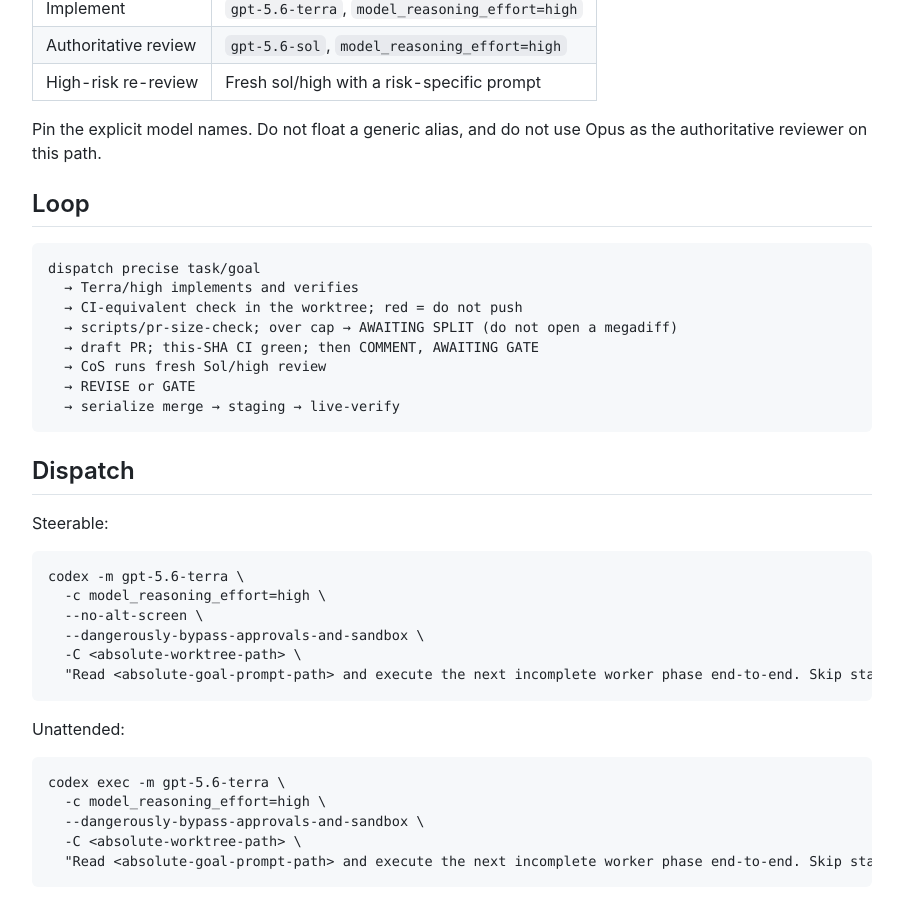
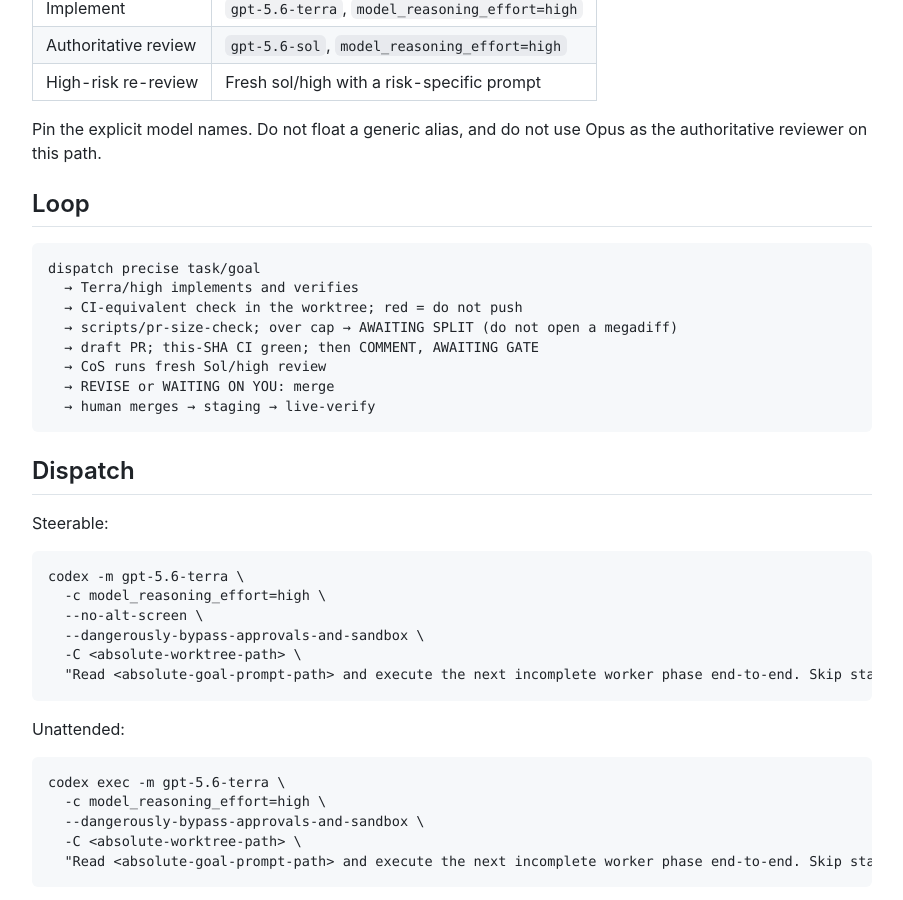
Before and after one commit to cortex-mesh/controller-playbook, a Jekyll site: the page built from playbooks/codex.md, in a window 1280 px wide and 900 px high, scrolled down 321 px. Shown: the whole window, without its empty margins (188-1091 px from the left). Built offline with Jekyll 4.4.1, drawn with Linux system fonts in a browser that asks for light colours; our own code applies the rules of GitHub Pages for plain Markdown files; some of the changed text lies outside the part shown.

Commit message:
docs: hand Claude/Codex the same merge wait and re-probe reminders
Sol/high: variant playbooks still serialized merge, the Harbor sample
asked to merge a draft, and the Grok one-shot could nag after a silent
GitHub merge. Same WAITING ON YOU handoff on Claude and Codex. Emit
merge only after gh pr ready. Reminder re-probes the PR first.

````diff
--- a/playbooks/codex.md
+++ b/playbooks/codex.md
@@ -21,8 +21,8 @@ dispatch precise task/goal
   → scripts/pr-size-check; over cap → AWAITING SPLIT (do not open a megadiff)
   → draft PR; this-SHA CI green; then COMMENT, AWAITING GATE
   → CoS runs fresh Sol/high review
-  → REVISE or GATE
-  → serialize merge → staging → live-verify
+  → REVISE or WAITING ON YOU: merge
+  → human merges → staging → live-verify
 ```
 
 ## Dispatch
@@ -93,7 +93,7 @@ Same handoff as [general.md](general.md): real caller path, product repo CI-equi
 
 ## Gate and merge
 
-Rebase, clobber-check. If rebase moved the SHA, wait for this-SHA CI (or record that no current-head run exists), then post a fresh COMMENT. Confirm COMMENT covers **this** head. CI green on this SHA, or the report that no current-head run exists. Serialize merges. After merge, watch default-branch CI and staging. A green PR is not proof that the default branch deployed. Live-verify the endpoint, data effect, or UI.
+Rebase, clobber-check. If rebase moved the SHA, wait for this-SHA CI (or record that no current-head run exists), then post a fresh COMMENT. Confirm COMMENT covers **this** head. CI green on this SHA, or the report that no current-head run exists. Mark the draft ready, then emit `WAITING ON YOU: merge PR #N`. Do not merge while waiting. After the human merges, watch default-branch CI and staging. A green PR is not proof that the default branch deployed. Live-verify the endpoint, data effect, or UI.
 
 ## Heartbeat
 
````
Also changed, not shown: docs/adr/0007-watchdog-heartbeat.md (+1 -1 lines), examples/sample-dependency-graph.md (+2 -2 lines), playbooks/claude.md (+3 -3 lines), playbooks/general.md (+1 -1 lines), playbooks/grok.md (+1 -1 lines).
